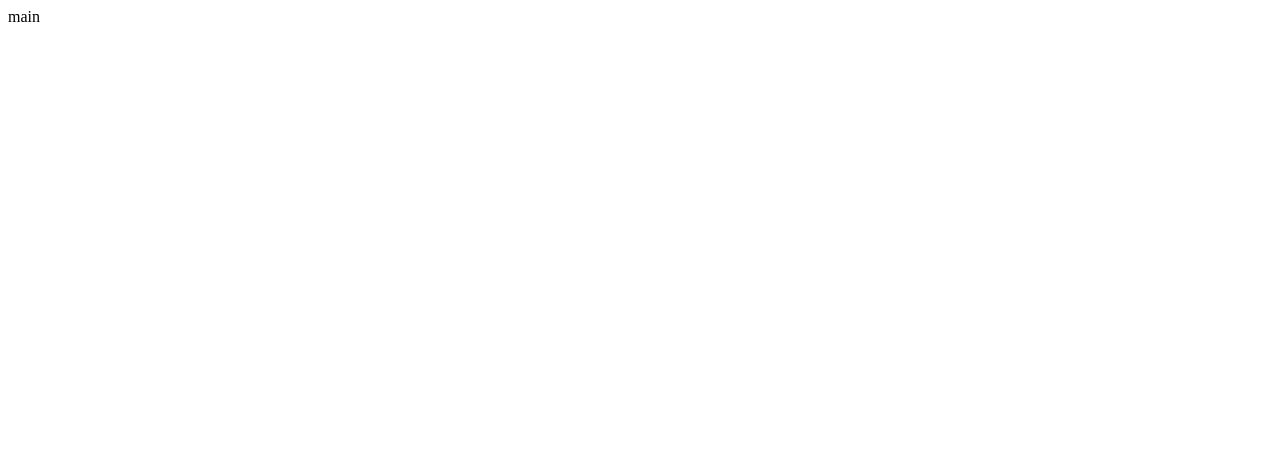
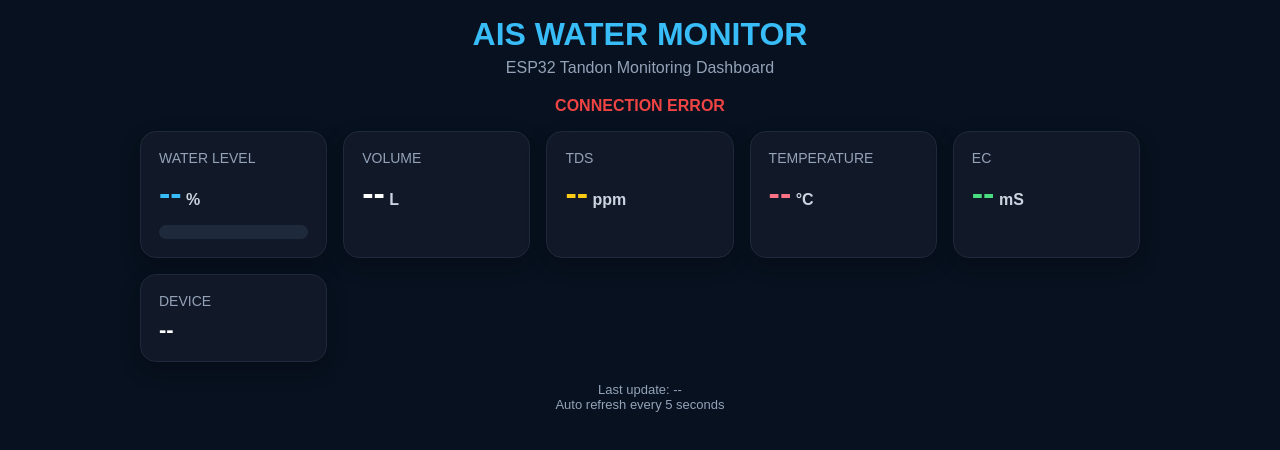
Before and after one commit to aan206/ais-water-monitor, a plain HTML site: page index.html in a window 1280 px wide. Drawn offline with Linux system fonts and the light colour scheme; no server answers.

Commit message:
Update index.html

```diff
--- a/index.html
+++ b/index.html
@@ -1 +1,254 @@
-main
+<!DOCTYPE html>
+<html lang="id">
+<head>
+  <meta charset="UTF-8" />
+  <meta name="viewport" content="width=device-width, initial-scale=1.0" />
+  <title>AIS Water Monitor</title>
+
+  <style>
+    * {
+      box-sizing: border-box;
+      font-family: Arial, sans-serif;
+    }
+
+    body {
+      margin: 0;
+      background: #07111f;
+      color: white;
+      padding: 16px;
+    }
+
+    .container {
+      max-width: 1000px;
+      margin: auto;
+    }
+
+    .header {
+      text-align: center;
+      margin-bottom: 20px;
+    }
+
+    .header h1 {
+      margin: 0;
+      color: #38bdf8;
+    }
+
+    .header p {
+      margin: 6px 0 0;
+      color: #94a3b8;
+    }
+
+    .status {
+      text-align: center;
+      margin-bottom: 16px;
+      color: #22c55e;
+      font-weight: bold;
+    }
+
+    .grid {
+      display: grid;
+      grid-template-columns: repeat(auto-fit, minmax(180px, 1fr));
+      gap: 16px;
+    }
+
+    .card {
+      background: #111827;
+      border: 1px solid #1e293b;
+      border-radius: 16px;
+      padding: 18px;
+      box-shadow: 0 8px 20px rgba(0,0,0,0.25);
+    }
+
+    .label {
+      font-size: 14px;
+      color: #94a3b8;
+      margin-bottom: 8px;
+    }
+
+    .value {
+      font-size: 34px;
+      font-weight: bold;
+    }
+
+    .unit {
+      font-size: 16px;
+      color: #cbd5e1;
+    }
+
+    .level {
+      color: #38bdf8;
+    }
+
+    .tds {
+      color: #facc15;
+    }
+
+    .temp {
+      color: #fb7185;
+    }
+
+    .ec {
+      color: #4ade80;
+    }
+
+    .footer {
+      margin-top: 20px;
+      text-align: center;
+      font-size: 13px;
+      color: #94a3b8;
+    }
+
+    .bar {
+      width: 100%;
+      height: 14px;
+      background: #1e293b;
+      border-radius: 99px;
+      overflow: hidden;
+      margin-top: 12px;
+    }
+
+    .bar-fill {
+      height: 100%;
+      width: 0%;
+      background: linear-gradient(90deg, #22d3ee, #38bdf8);
+      border-radius: 99px;
+      transition: width 0.5s ease;
+    }
+  </style>
+</head>
+
+<body>
+  <div class="container">
+
+    <div class="header">
+      <h1>AIS WATER MONITOR</h1>
+      <p>ESP32 Tandon Monitoring Dashboard</p>
+    </div>
+
+    <div class="status" id="status">Connecting to Supabase...</div>
+
+    <div class="grid">
+
+      <div class="card">
+        <div class="label">WATER LEVEL</div>
+        <div class="value level">
+          <span id="waterLevel">--</span><span class="unit"> %</span>
+        </div>
+        <div class="bar">
+          <div class="bar-fill" id="levelBar"></div>
+        </div>
+      </div>
+
+      <div class="card">
+        <div class="label">VOLUME</div>
+        <div class="value">
+          <span id="volumeLiter">--</span><span class="unit"> L</span>
+        </div>
+      </div>
+
+      <div class="card">
+        <div class="label">TDS</div>
+        <div class="value tds">
+          <span id="tdsPpm">--</span><span class="unit"> ppm</span>
+        </div>
+      </div>
+
+      <div class="card">
+        <div class="label">TEMPERATURE</div>
+        <div class="value temp">
+          <span id="temperatureC">--</span><span class="unit"> °C</span>
+        </div>
+      </div>
+
+      <div class="card">
+        <div class="label">EC</div>
+        <div class="value ec">
+          <span id="ecMs">--</span><span class="unit"> mS</span>
+        </div>
+      </div>
+
+      <div class="card">
+        <div class="label">DEVICE</div>
+        <div class="value" style="font-size:22px;">
+          <span id="deviceName">--</span>
+        </div>
+      </div>
+
+    </div>
+
+    <div class="footer">
+      Last update: <span id="lastUpdate">--</span><br />
+      Auto refresh every 5 seconds
+    </div>
+
+  </div>
+
+  <script>
+    const SUPABASE_URL = "https://lzfcwphsqyoujzjhvhlr.supabase.co";
+    const SUPABASE_KEY = "sb_publishable_8DMey9ovY5b2L8GXlZkFvA_b5NaD9RW";
+
+    const API_URL =
+      `${SUPABASE_URL}/rest/v1/water_monitoring?select=*&order=created_at.desc&limit=1`;
+
+    async function loadData() {
+      const status = document.getElementById("status");
+
+      try {
+        const response = await fetch(API_URL, {
+          method: "GET",
+          headers: {
+            "apikey": SUPABASE_KEY,
+            "Authorization": `Bearer ${SUPABASE_KEY}`,
+            "Content-Type": "application/json"
+          }
+        });
+
+        if (!response.ok) {
+          throw new Error("Supabase response error: " + response.status);
+        }
+
+        const data = await response.json();
+
+        if (!data || data.length === 0) {
+          status.textContent = "No data found";
+          status.style.color = "#facc15";
+          return;
+        }
+
+        const latest = data[0];
+
+        const waterLevel = Number(latest.water_level || 0);
+        const volumeLiter = Number(latest.volume_liter || 0);
+        const tdsPpm = Number(latest.tds_ppm || 0);
+        const temperatureC = Number(latest.temperature_c || 0);
+        const ecMs = Number(latest.ec_ms || 0);
+
+        document.getElementById("waterLevel").textContent = waterLevel.toFixed(1);
+        document.getElementById("volumeLiter").textContent = volumeLiter.toFixed(0);
+        document.getElementById("tdsPpm").textContent = tdsPpm.toFixed(0);
+        document.getElementById("temperatureC").textContent = temperatureC.toFixed(1);
+        document.getElementById("ecMs").textContent = ecMs.toFixed(2);
+        document.getElementById("deviceName").textContent = latest.device_name || "-";
+
+        document.getElementById("levelBar").style.width =
+          Math.max(0, Math.min(100, waterLevel)) + "%";
+
+        const date = new Date(latest.created_at);
+        document.getElementById("lastUpdate").textContent =
+          date.toLocaleString("id-ID");
+
+        status.textContent = "ONLINE";
+        status.style.color = "#22c55e";
+
+      } catch (error) {
+        console.error(error);
+        status.textContent = "CONNECTION ERROR";
+        status.style.color = "#ef4444";
+      }
+    }
+
+    loadData();
+    setInterval(loadData, 5000);
+  </script>
+</body>
+</html>
```
